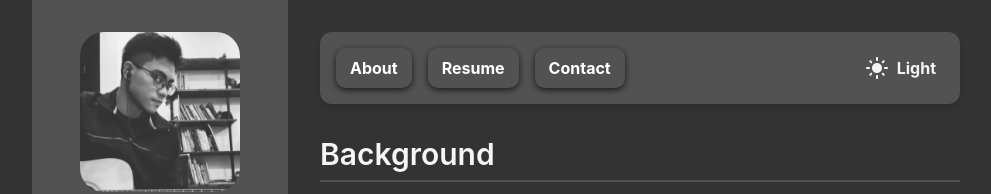
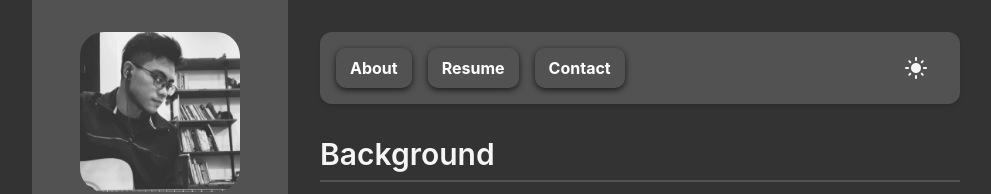
Before and after one commit to nguyen-tuan-hiep/Personal-portfolio, a React (Vite) app: page / in a window 1280 px wide. Shown: the top 194 px of the page, without its empty margins (128-1119 px from the left). Built offline with nearby package versions, Linux system fonts and the light colour scheme.

Commit message:
fix darkmode/light mode icon

```diff
--- a/src/components/NavBar.jsx
+++ b/src/components/NavBar.jsx
@@ -4,7 +4,6 @@ import DarkModeIcon from "@mui/icons-material/DarkMode";
 import LightModeIcon from "@mui/icons-material/LightMode";
 
 const Navbar = ({ toggleTheme, theme }) => {
-
 	const navLinkStyle = {
 		padding: "6px 12px",
 		border: "2px solid transparent",
@@ -73,7 +72,7 @@ const Navbar = ({ toggleTheme, theme }) => {
 					</NavLink>
 				</div>
 				<div
-					className={`mr-2 flex items-center cursor-pointer duration-300 font-bold hover:scale-125 transform duration-100 ${
+					className={`mr-2 flex items-center cursor-pointer duration-300 font-bold hover:scale-150 transform duration-100 ${
 						theme === "dark" ? "text-gray-100" : "text-gray-900"
 					}`}
 					onClick={toggleTheme}
@@ -83,7 +82,6 @@ const Navbar = ({ toggleTheme, theme }) => {
 					) : (
 						<DarkModeIcon className="mr-2" />
 					)}
-					{theme === "dark" ? "Light" : "Dark"}
 				</div>
 			</div>
 		</nav>
```
